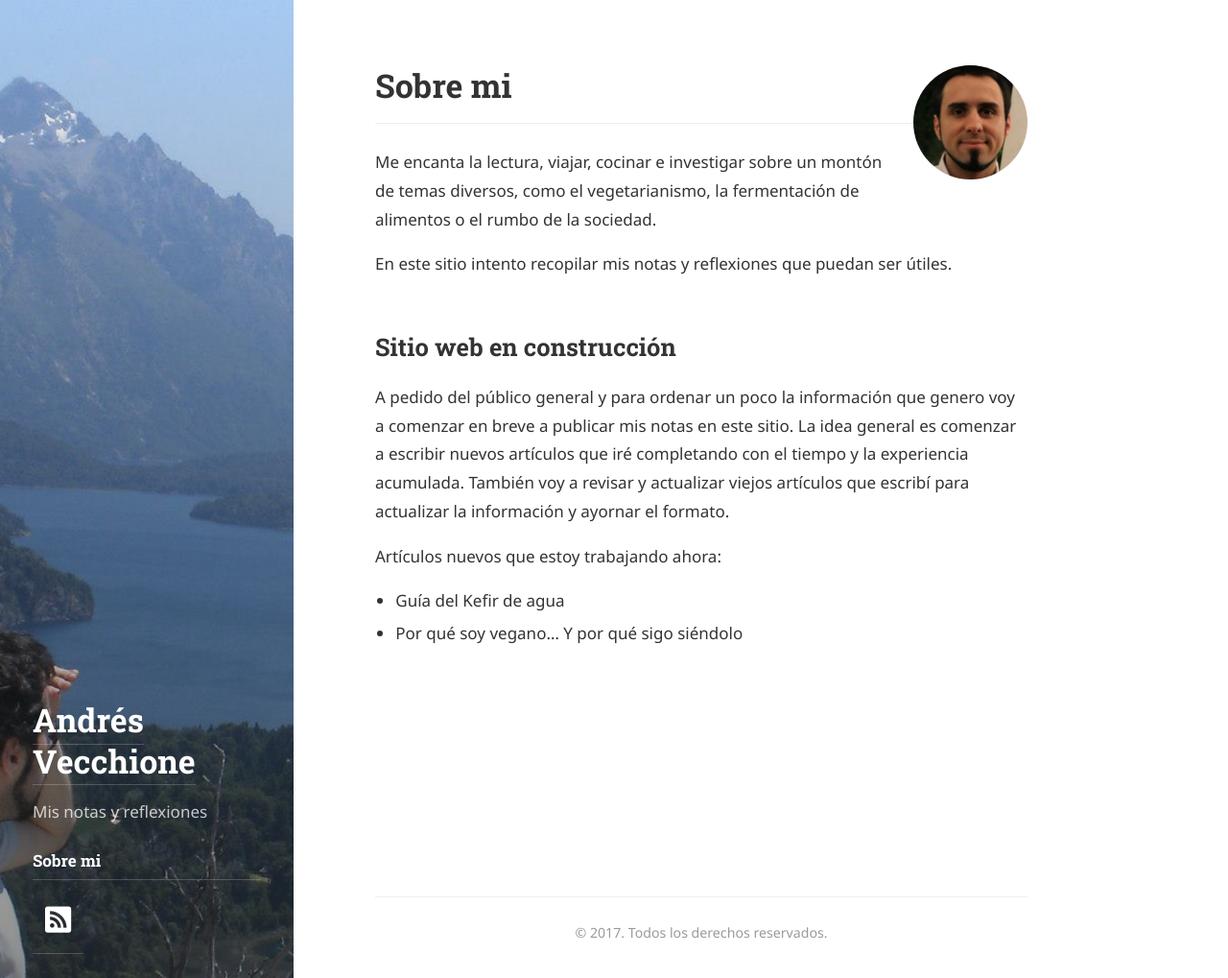
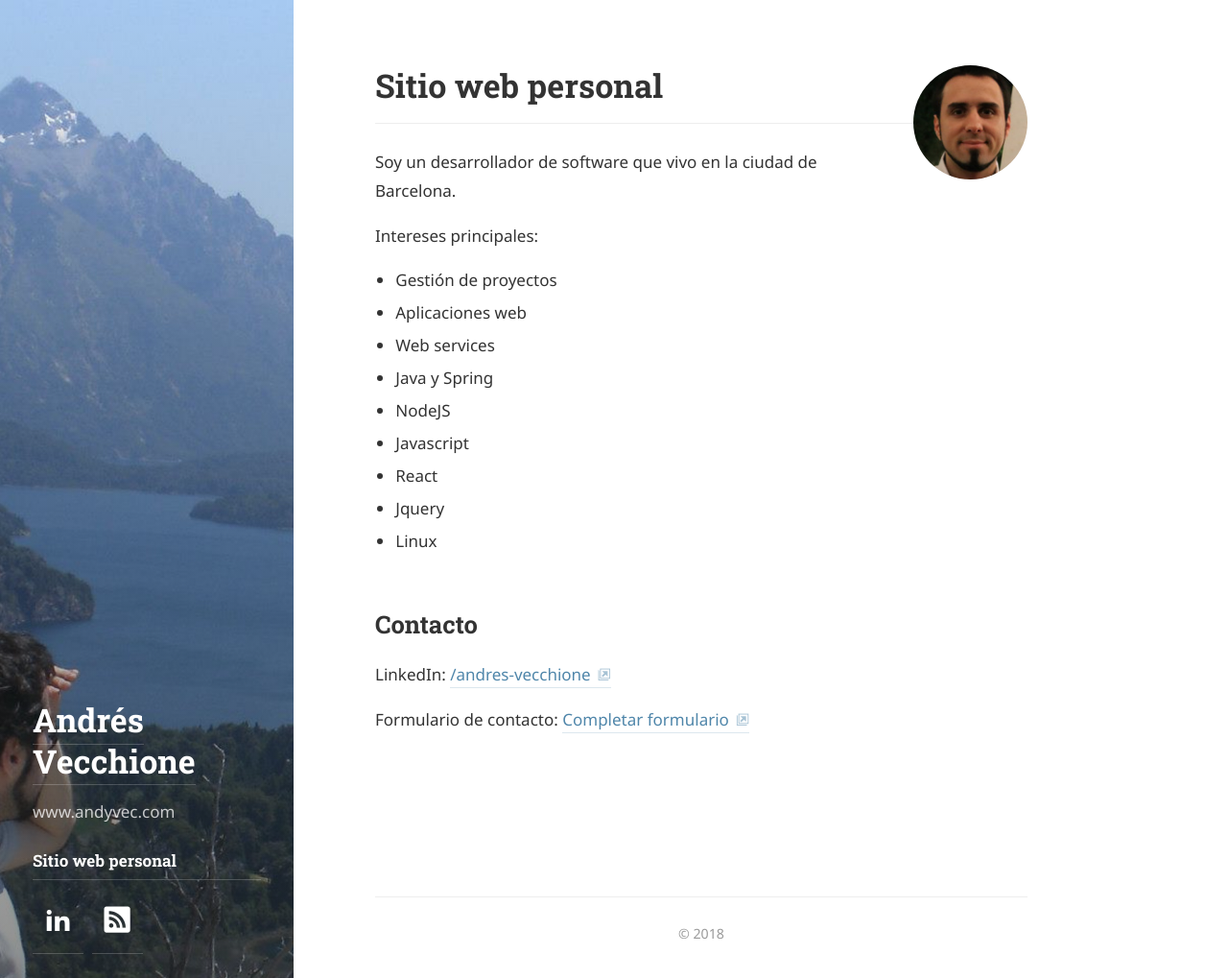
Before and after one commit to Andyvec/personal-website, a Jekyll site: the page built from index.md, in a window 1280 px wide and 1019 px high. Shown: the whole window at 96% size. Built offline with Jekyll 4.4.1, drawn with Linux system fonts in a browser that asks for light colours; some web fonts are replaced.

Commit message:
Actualización 2018 Barcelona

```diff
--- a/_config.yml
+++ b/_config.yml
@@ -13,12 +13,12 @@ url:                 http://andyvec.com
 baseurl:             /
 
 # A very short description of your page
-tagline:             Notas y reflexiones de Andrés Vecchione
+tagline:             Sitio web personal de Andrés Vecchione
 
 # A short description of the page, used in the sidebar and as fallback for the meta description tag.
 # Markdown enabled, but don't use more than one paragraph (enforced by `>`)
 description:         >
-  Mis notas y reflexiones
+  www.andyvec.com
 
 # This should be the same author as first entry in `_data/authors.yml`
 author:
@@ -50,7 +50,7 @@ google_fonts:        Roboto+Slab:700|Noto+Sans:400,400i,700,700i
 #disqus_shortname:    <username>
 
 # This text will appear in the footer of every page. Markdown enabled.
-copyright:           '&copy; 2017. Todos los derechos reservados.'
+copyright:           '&copy; 2018'
 
 # Format of the permalinks
 permalink:           pretty
--- a/_data/authors.yml
+++ b/_data/authors.yml
@@ -8,9 +8,18 @@ andyvec:
   # Used at the bottom of each page and at the top of the `about` layout
   # Markdown enabled, can use multiple paragraphs (enabled by `|`)
   about:             |
-    Me encanta la lectura, viajar, cocinar e investigar sobre un montón de temas diversos, como el vegetarianismo, la fermentación de alimentos o el rumbo de la sociedad.
+    Soy un desarrollador de software que vivo en la ciudad de Barcelona.
 
-    En este sitio intento recopilar mis notas y reflexiones que puedan ser útiles.
+    Intereses principales:
+    * Gestión de proyectos
+    * Aplicaciones web
+    * Web services
+    * Java y Spring
+    * NodeJS
+    * Javascript
+    * React
+    * Jquery
+    * Linux
 
   # This photo will be used in the about section
   picture:
@@ -25,7 +34,7 @@ andyvec:
   # Icons appear in order, can be rearranged:
   social:
     # facebook:        <username>
-    #twitter:         <username>
+    # twitter:         <username>
     # google:          <number>
     # vk:              <username>
     # youtube:         <string_string_string>
@@ -48,16 +57,16 @@ andyvec:
     # pinterest:       <username>
     # foursquare:      <number>
     # yelp:            <string>
-    #github:          Andyvec
+    # github:          Andyvec
     # stackoverflow:   <number/username>
     # npm:             <username>
     # hackernews:      <username>
     # trello:          <firstnamelastname>
-    # linkedin:        <firstname-lastname-string>
+    linkedin:        andres-vecchione
     # xing:            <firstname_lastname_counter>
     # blogger:         <number>
     # delicious:       <username>
     # stumbleupon:     <username>
     # paypal:          <username>
     #email:           mailto:<mail@domain.tld>
-    rss:             https://<url>/feed.xml
+    rss:             https://www.andyvec.com/feed.xml
--- a/index.md
+++ b/index.md
@@ -1,13 +1,11 @@
 ---
 layout: about
-title: Sobre mi
+title: Sitio web personal
 menu: true
 order: 1
 ---
 
-## Sitio web en construcción
-A pedido del público general y para ordenar un poco la información que genero voy a comenzar en breve a publicar mis notas en este sitio. La idea general es comenzar a escribir nuevos artículos que iré completando con el tiempo y la experiencia acumulada. También voy a revisar y actualizar viejos artículos que escribí para actualizar la información y ayornar el formato.
+## Contacto
+LinkedIn: [/andres-vecchione](https://www.linkedin.com/in/andres-vecchione)
 
-Artículos nuevos que estoy trabajando ahora:
-- Guía del Kefir de agua
-- Por qué soy vegano... Y por qué sigo siéndolo
+Formulario de contacto: [Completar formulario](https://docs.google.com/forms/d/e/1FAIpQLSf-Z9JHnpGRhEgQdxiQ8ZFjML2dmgB7u1_OjUcwAZrRPxR1Vw/viewform?usp=sf_link)
```
